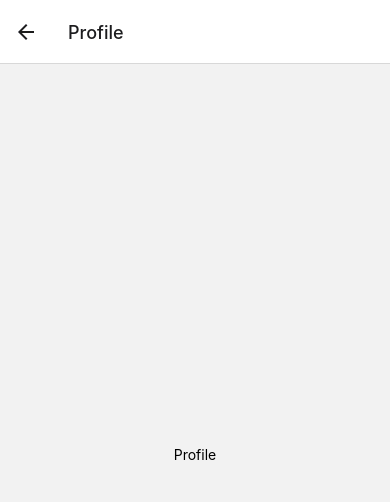
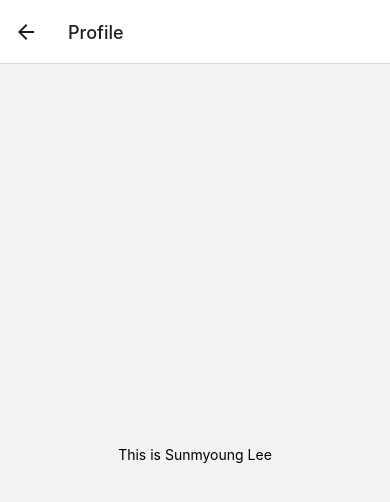
Before and after one commit to jsleemaster/ReactNativeStudy, a React Native app in the folder RNstudy/: screen / in a window 390 px wide. Both pictures are taken after a click on the button "프로필 페이지로 이동". Shown: the top 502 px of the page. Built offline with nearby package versions, Linux system fonts and the light colour scheme.

Commit message:
route 받아오기

```diff
--- a/RNstudy/App.js
+++ b/RNstudy/App.js
@@ -63,21 +63,20 @@ const HomeScreen = ({ navigation }) => { //home
   return (
     <View style={styles.container}>
       <Text>Home</Text>
-      <Button title="프로필 페이지로 이동" onPress={() => { navigation.navigate('Profile') }} />
+      <Button title="프로필 페이지로 이동" onPress={() => { navigation.navigate('Profile', { name: 'Sunmyoung Lee' }) }} />
       {/* navigate('name') Stack.Screen 에 name 으로 지정한 값을 넣으면 그 페이지로 이동한다. */}
       {/* props로 navigation 을 보내줘야한다. */}
     </View>
   )
 }
-const ProfileScreen = () => { //home
+const ProfileScreen = ({ navigation, route }) => { //Profile, route를 받아오는 방법
   return (
     <View style={styles.container}>
-      <Text>Profile</Text>
+      <Text>This is {route.params.name}</Text>
     </View>
   )
 }
 const App = () => {
-
   return (
     // SafeAreaView : 위에 탭쪽을 자동으로 비워줌
     // <SafeAreaView style={styles.container}>
```
